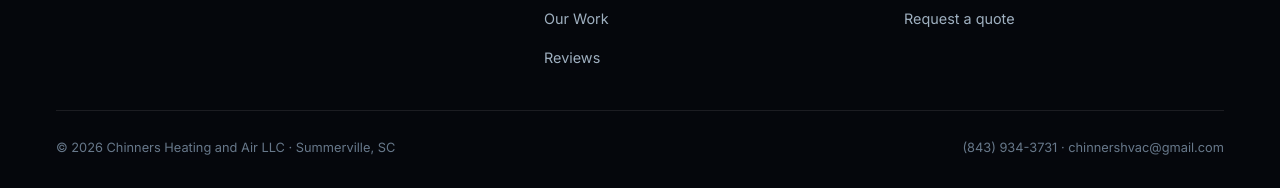
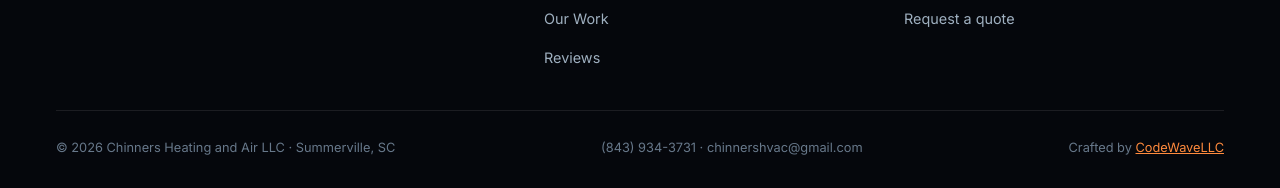
Before and after one commit to jmorzuch/Chinners-Heating-and-Air, a plain HTML site: page index.html in a window 1280 px wide. Shown: the part 8430-8618 px from the top of the page. Drawn offline with Linux system fonts and the light colour scheme.

Commit message:
Footer credit: 'Crafted by CodeWaveLLC' (matches Rise Above pattern)

```diff
--- a/index.html
+++ b/index.html
@@ -694,6 +694,7 @@ footer h5{font-family:var(--font-d);font-size:.85rem;letter-spacing:.14em;text-t
   <div class="f-bottom">
     <span>© 2026 Chinners Heating and Air LLC · Summerville, SC</span>
     <span>(843) 934-3731 · chinnershvac@gmail.com</span>
+    <span>Crafted by <a href="https://codewavellc.com" rel="noopener" style="color:var(--accent-a)">CodeWaveLLC</a></span>
   </div>
 </footer>
 
```
